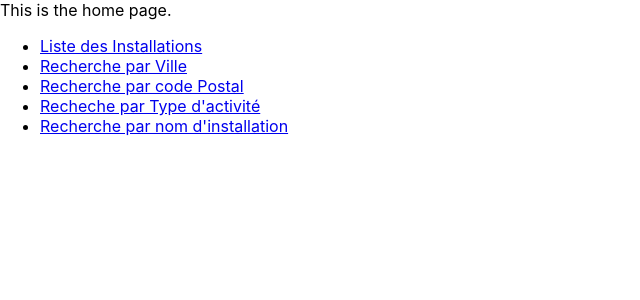
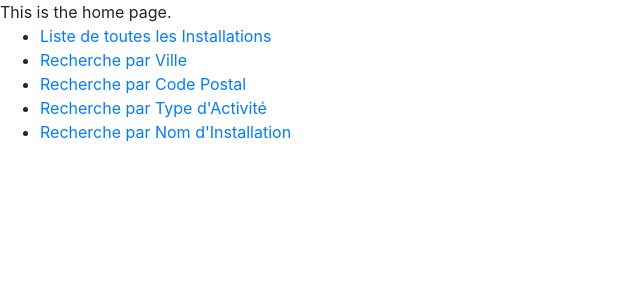
Before and after one commit to Dylanotina/ProjetNode, a React (Create React App) app in the folder client/: page / in a window 1280 px wide. Shown: the top 300 px of the page, without its empty margins (0-640 px from the left). Built offline with nearby package versions, Linux system fonts and the light colour scheme.

Commit message:
ajout css installation

```diff
--- a/client/package.json
+++ b/client/package.json
@@ -4,7 +4,9 @@
   "private": true,
   "proxy": "http://localhost:3001/",
   "dependencies": {
+    "bootstrap": "^4.3.1",
     "react": "^16.8.4",
+    "react-bootstrap": "^1.0.0-beta.6",
     "react-dom": "^16.8.4",
     "react-router": "^4.4.0",
     "react-router-dom": "^4.4.0",
--- a/client/src/Home.js
+++ b/client/src/Home.js
@@ -9,11 +9,11 @@ import   {Link} from 'react-router-dom';
             <div>
                 This is the home page.<br/>
                 <ul>
-                    <li><Link to="/installation">Liste des Installations</Link></li>
+                    <li><Link to="/installation">Liste de toutes les Installations</Link></li>
                     <li><Link to={'/rechercheVille'}>Recherche par Ville</Link></li>
-                    <li><Link to={'/rechercheCodePostal'}>Recherche par code Postal</Link></li>
-                    <li><Link to={'/rechecheTypeActivite'}>Recheche par Type d'activité</Link></li>
-                    <li><Link to={'/rechercheParNomInstallation'}>Recherche par nom d'installation</Link></li>
+                    <li><Link to={'/rechercheCodePostal'}>Recherche par Code Postal</Link></li>
+                    <li><Link to={'/rechecheTypeActivite'}>Recherche par Type d'Activité</Link></li>
+                    <li><Link to={'/rechercheParNomInstallation'}>Recherche par Nom d'Installation</Link></li>
                 </ul>
                 </div>
         );
--- a/client/src/Pages_installation/Installation.js
+++ b/client/src/Pages_installation/Installation.js
@@ -1,6 +1,6 @@
 import React from "react";
 import Client from "../Client";
-
+import Table from "react-bootstrap/Table";
 
 
 class Installation extends React.Component{
@@ -37,7 +37,8 @@ class Installation extends React.Component{
         ));
         return(
             <div>
-                    <table>
+                <Table striped bordered hover>
+
                         <thead>
                         <tr>
                             <th>Numéro de l'installation</th>
@@ -49,7 +50,7 @@ class Installation extends React.Component{
                         <tbody>
                         {foodRows}
                         </tbody>
-                    </table>
+                </Table>
                 </div>
 
 
--- a/client/src/index.js
+++ b/client/src/index.js
@@ -1,3 +1,4 @@
+import 'bootstrap/dist/css/bootstrap.min.css'
 import React from 'react';
 import ReactDOM from 'react-dom';
 import './index.css';
```
Also changed, not shown: 1 other file (tests, documents, lock files or other folders).
